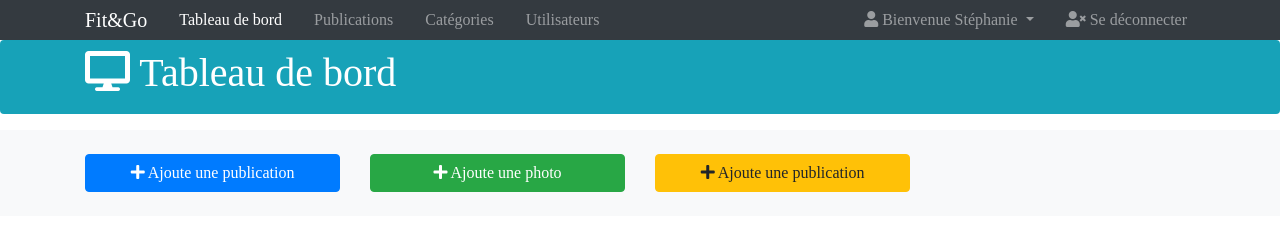
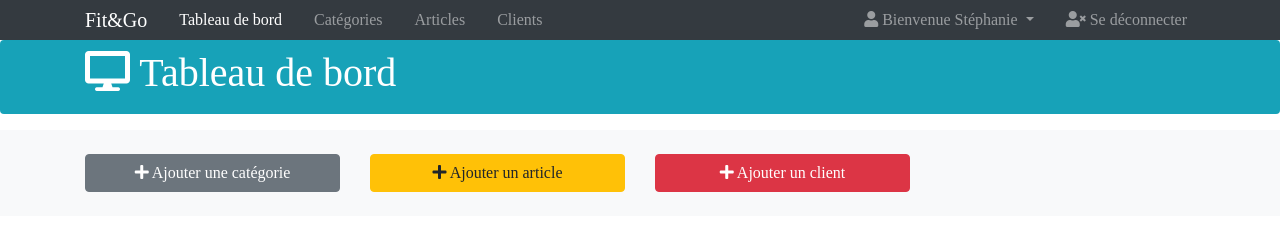
Before and after one commit to Stefani8511/fit-admin, a plain HTML site: page admin.html in a window 1280 px wide. Drawn offline with nearby package versions, Linux system fonts and the light colour scheme; a script that the page names is missing.

Commit message:
ajout section d'actions

```diff
--- a/admin.html
+++ b/admin.html
@@ -29,13 +29,13 @@
                 <a href="index.html" class="nav-link active">Tableau de bord</a>
               </li>
               <li class="nav-item px-2">
-                <a href="posts.html" class="nav-link">Publications</a>
+                <a href="posts.html" class="nav-link">Catégories</a>
               </li>
               <li class="nav-item px-2">
-                <a href="categories.html" class="nav-link">Catégories</a>
+                <a href="categories.html" class="nav-link">Articles</a>
               </li>
               <li class="nav-item px-2">
-                <a href="users.html" class="nav-link">Utilisateurs</a>
+                <a href="users.html" class="nav-link">Clients</a>
               </li>
             </ul>
 
@@ -80,18 +80,18 @@
   <div class="container">
     <div class="row">
       <div class="col-md-3">
-        <a href="#" class="btn btn-primary btn-block" data-toggle="modal" data-target="#ajouteunepubliccation">
-          <i class="fas fa-plus"></i> Ajoute une publication
+        <a href="#" class="btn btn-secondary btn-block" data-toggle="modal" data-target="#ajouteunepubliccation">
+          <i class="fas fa-plus"></i> Ajouter une catégorie
         </a>
       </div>
       <div class="col-md-3">
-        <a href="#" class="btn btn-success btn-block" data-toggle="modal" data-target="#ajouteunephoto">
-          <i class="fas fa-plus"></i> Ajoute une photo
+        <a href="#" class="btn btn-warning btn-block" data-toggle="modal" data-target="#ajouteunephoto">
+          <i class="fas fa-plus"></i> Ajouter un article
         </a>
       </div>
       <div class="col-md-3">
-        <a href="#" class="btn btn-warning btn-block" data-toggle="modal" data-target="#ajouteunutilisateur">
-          <i class="fas fa-plus"></i> Ajoute une publication
+        <a href="#" class="btn btn-danger btn-block" data-toggle="modal" data-target="#ajouteunutilisateur">
+          <i class="fas fa-plus"></i> Ajouter un client
         </a>
       </div>
     </div>
```
Also changed, not shown: style.css (line endings or trailing spaces).
